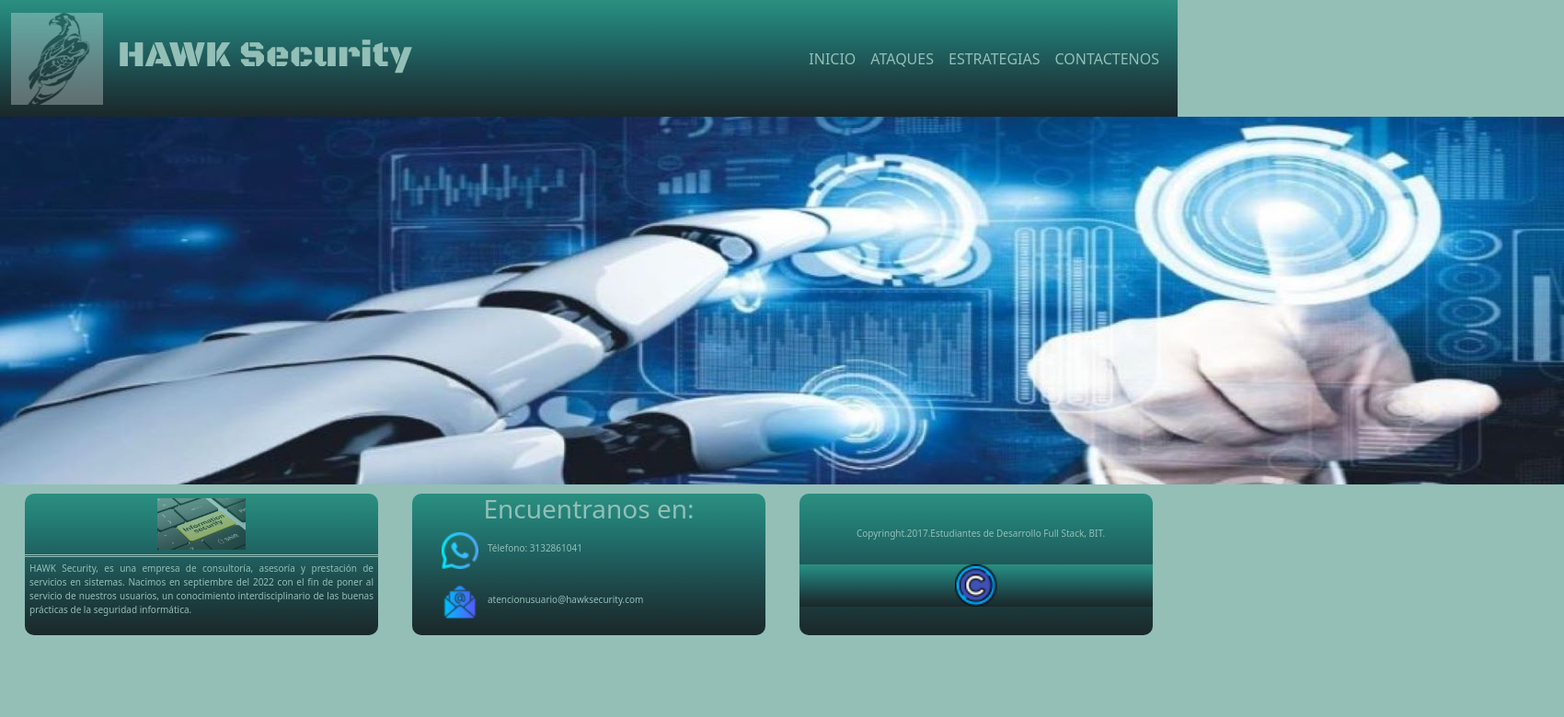
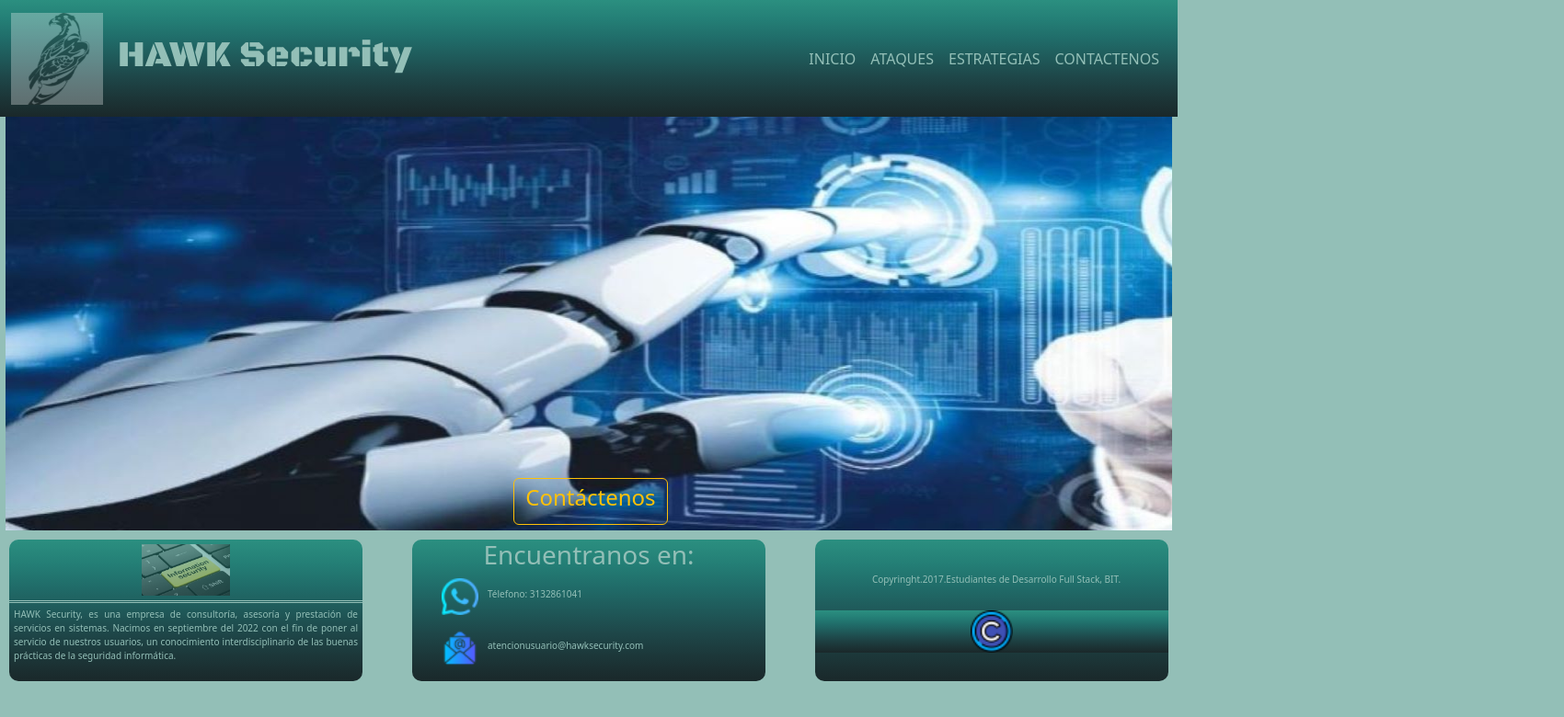
Before and after one commit to Hecen1980/Ciberseguridad, a plain HTML site: page index.html in a window 1280 px wide. Shown: the whole page at 92% size, 1700 px wide, since content can reach past the window. Drawn offline with Linux system fonts and the light colour scheme.

Commit message:
cambios index, botón y en css imagen-banner, márgenes containers footer

```diff
--- a/index.html
+++ b/index.html
@@ -50,9 +50,7 @@
     </nav>
 <!-- Banner, se creo container -->
     <div class="banner container-fluid">
-
-
-
+      <a href="Contactenos.html" target="_blank" button type="button" class="btn btn-outline-warning"><h4>Contáctenos</h4></button> </a>
     </div>
 <!-- Footer, se crea container padre, con tres containers hijos.
   Se adjuntan imágenes alusivas a: redes sociales y logotipo, se adjunto imágen de icono de copyright -->
--- a/style.css
+++ b/style.css
@@ -18,12 +18,16 @@ h1{
 }
 .banner {
     /* Se llama a la clase banner que se refiere al container, para definir altura y color de fondo */
-    width: 1700px;
-    height: 400px;
+    width: 99%;
+    height: 450px;
     background-image: url("img/banner_ciberseguridad.jpg");
     padding-top: 3px;
+    display: flex;
+    justify-content:center;
+    align-items: flex-end;
 
     }
+
 
 
 .navbar {
@@ -37,7 +41,8 @@ h1{
 }
 .footer {
     display:flex;
-    justify-content: space-evenly;
+    justify-content: space-between;
+
 
 }
 .redes-sociales {
```
